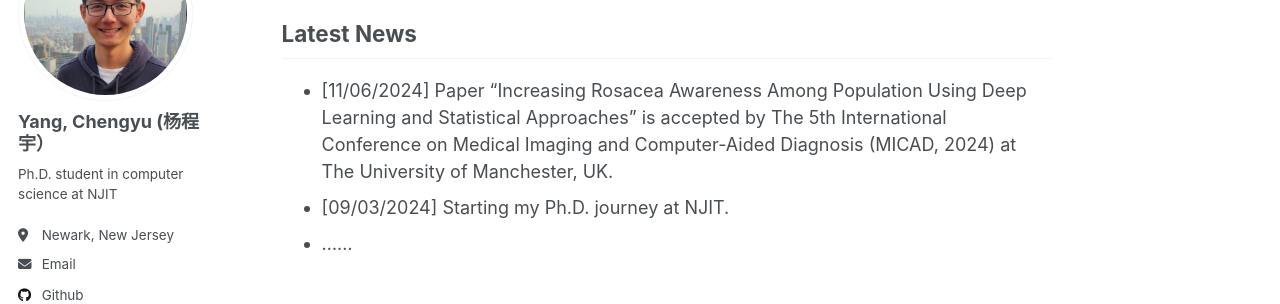
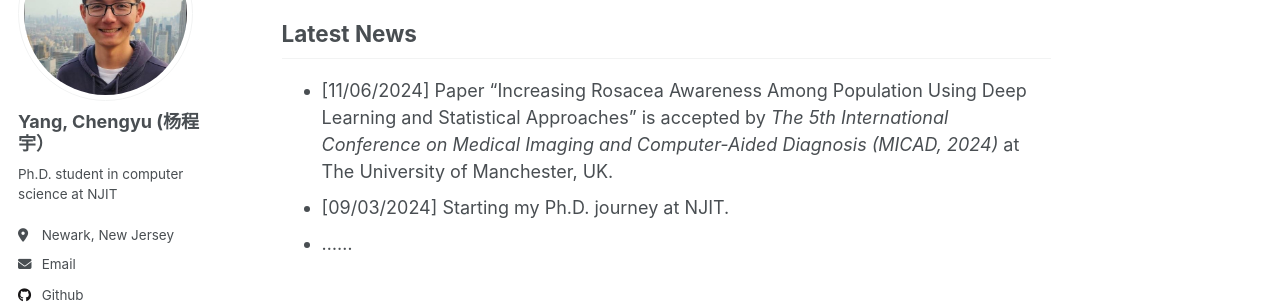
Before and after one commit to cyang322/cyang322.github.io, a Jekyll site: the page built from _pages/about.md, in a window 1280 px wide and 900 px high, scrolled down 434 px. Shown: the part 180-484 px from the top of the window. Built offline with Jekyll 4.4.1, drawn with Linux system fonts in a browser that asks for light colours.

```diff
--- a/_pages/about.md
+++ b/_pages/about.md
@@ -20,7 +20,7 @@ Publications
 
 Latest News
 ------
-- [11/06/2024] Paper "Increasing Rosacea Awareness Among Population Using Deep Learning and Statistical Approaches" is accepted by The 5th International Conference on Medical Imaging and Computer-Aided Diagnosis (MICAD, 2024) at The University of Manchester, UK.
+- [11/06/2024] Paper "Increasing Rosacea Awareness Among Population Using Deep Learning and Statistical Approaches" is accepted by <em>The 5th International Conference on Medical Imaging and Computer-Aided Diagnosis (MICAD, 2024)</em> at The University of Manchester, UK.
 - [09/03/2024] Starting my Ph.D. journey at NJIT.
 - ......
 
```
